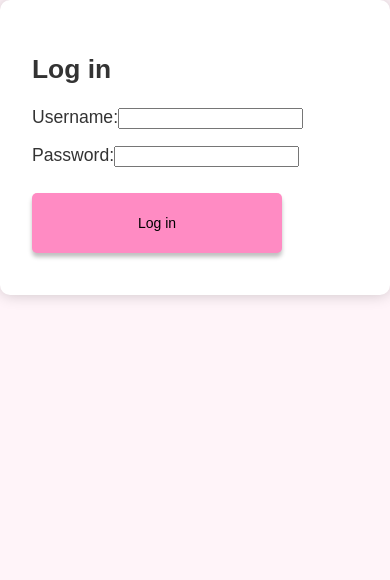
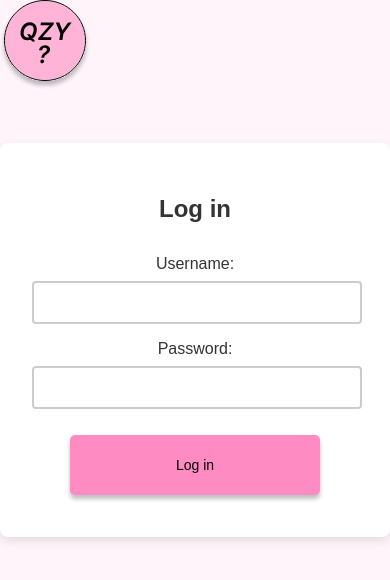
Before and after one commit to juliavikr/fullstack-project, a Vue app in the folder frontend/quizzzyyy-frontend/: page /login in a window 390 px wide. Shown: the top 580 px of the page. Built offline with nearby package versions, Linux system fonts and the light colour scheme.

Commit message:
css AuthForm.vue done

```diff
--- a/frontend/quizzzyyy-frontend/src/components/AuthForm.vue
+++ b/frontend/quizzzyyy-frontend/src/components/AuthForm.vue
@@ -38,15 +38,62 @@ const onSubmit = () => {
 
 <style scoped>
 .auth-form {
-  max-width: 600px;
-  margin: auto;
+  max-width: 400px; /* Juster bredden slik det passer med designet */
+  margin: 100px auto; /* Øk toppmarg for å sentrere vertikalt, juster etter behov */
   padding: 2rem;
   background: #fff;
-  box-shadow: 0 0 15px rgba(0, 0, 0, 0.2);
-  border-radius: 10px;
-  font-size: 1.1rem;
+  box-shadow: 0 4px 10px rgba(0, 0, 0, 0.1); /* Myk opp skyggen litt */
+  border-radius: 8px; /* Avrund hjørnene for å matche designet */
+  text-align: center; /* Sentrer tekst innenfor */
 }
-.input-group {
-  margin-bottom: 1rem;
+
+h2 {
+  margin-bottom: 2rem; /* Gi mer plass under tittelen */
+  color: #333; /* Mørkere farge for bedre lesbarhet */
+}
+
+label {
+  display: block;
+  margin-bottom: 0.5rem; /* Øk avstanden litt under label */
+  color: #333; /* Samme som for h2 for konsistens */
+}
+
+input[type='text'],
+input[type='password'] {
+  width: calc(100% - 1.5rem); /* Trekk fra polstring for å unngå overflow */
+  padding: 0.75rem;
+  border: 2px solid #ccc; /* Tykkere border for å matche designet */
+  border-radius: 4px; /* Litt mindre avrundet enn boksen */
+  margin-bottom: 1rem; /* Legg til avstand mellom input-feltene og knappen */
+}
+
+/* Stil knappen slik at den matcher bildet */
+.medium-button {
+  display: block;
+  width: 100%;
+  padding: 1rem;
+  border: none; /* Fjern border */
+  border-radius: 4px;
+  background-color: #f472b6; /* Velg en farge som matcher bildet */
+  color: white;
+  margin-top: 1rem; /* Avstand mellom passord felt og knapp */
+  box-sizing: border-box; /* For å inkludere polstring i bredde-beregningen */
+  cursor: pointer; /* Vis en peker hånd når du holder over knappen */
+  font-size: 1rem; /* Standard tekststørrelse for knappen */
+}
+
+/* Tilpasse input-felter når de er i fokus */
+input[type='text']:focus,
+input[type='password']:focus {
+  outline: none;
+  border-color: #f472b6; /* Kanten farge for å matche knappen */
+  box-shadow: 0 0 0 2px rgba(244, 114, 182, 0.5); /* Legg til en subtil skygge rundt fokusert input */
+}
+
+/* Gjør endringer her for å tilpasse mellomrom og responsive design */
+@media (max-width: 768px) {
+  .auth-form {
+    margin: 50px auto; /* Mindre vertikal margin for mindre skjermer */
+  }
 }
 </style>
--- a/frontend/quizzzyyy-frontend/src/views/LoginView.vue
+++ b/frontend/quizzzyyy-frontend/src/views/LoginView.vue
@@ -1,4 +1,5 @@
 <template>
+  <img src="@/assets/logo.svg" alt="Quizzzyyy Logo" />
   <AuthForm title="Log in" buttonType="login" buttonText="Log in" @submit="handleLogin" />
 </template>
 
--- a/frontend/quizzzyyy-frontend/src/views/SignupView.vue
+++ b/frontend/quizzzyyy-frontend/src/views/SignupView.vue
@@ -1,4 +1,5 @@
 <template>
+  <img src="@/assets/logo.svg" alt="Quizzzyyy Logo" />
   <AuthForm title="Sign up" buttonType="signup" buttonText="Sign up" @submit="handleSignUp" />
 </template>
 
```
